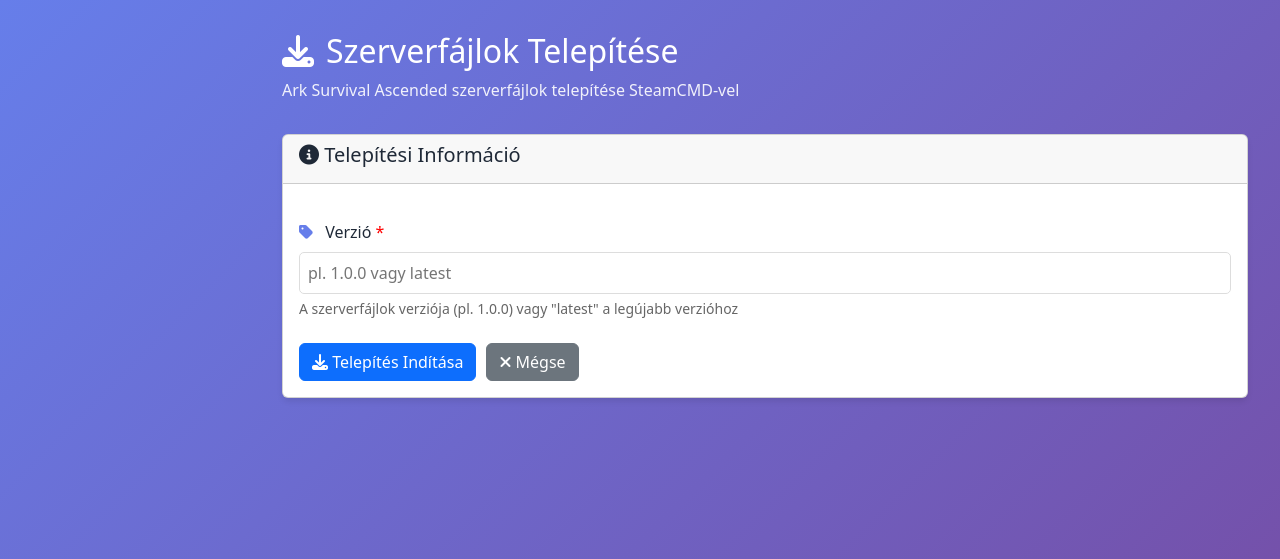
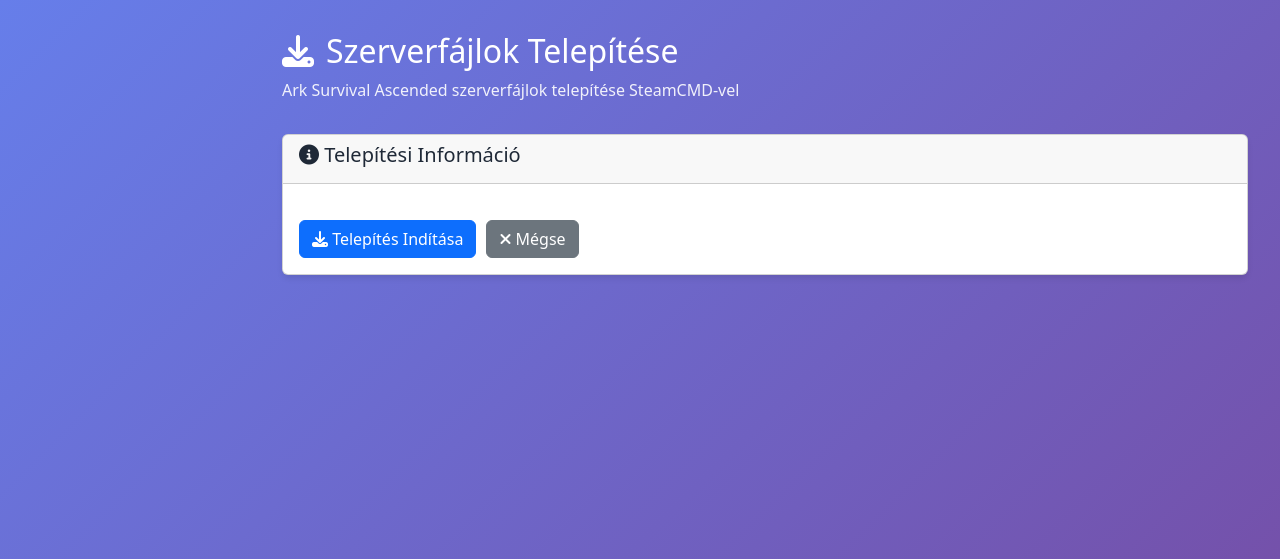
Before and after one commit to zedinke/ZedinSteamManager, a FastAPI app: template templates/ark/serverfiles/install.html in a window 1280 px wide. Shown: the top 559 px of the page. Run offline with FastAPI, Linux system fonts and the light colour scheme; the template is opened without the code that fills it, so the values that code supplies are empty.

Commit message:
Feature: Szerverfajlok telepites - mindig legfrissebb verzio, verzio mezo eltavolitva

```diff
--- a/app/routers/ark_serverfiles.py
+++ b/app/routers/ark_serverfiles.py
@@ -78,17 +78,35 @@
 @router.post("/install")
 async def start_install(
     request: Request,
-    version: str = Form(...),
     db: Session = Depends(get_db)
 ):
-    """Server Admin: Szerverfájlok telepítés indítása"""
+    """Server Admin: Szerverfájlok telepítés indítása (mindig legfrissebb verzió)"""
     current_user = require_server_admin(request, db)
+
+    # Mindig "latest" verziót használunk
+    version = "latest"
 
     # Telepítési útvonal
     user_serverfiles = get_user_serverfiles_path(current_user.id)
     install_path = user_serverfiles / version
 
-    # Ellenőrizzük, hogy létezik-e már
+    # Ellenőrizzük, hogy van-e már telepítés folyamatban
+    existing_pending = db.query(UserServerFiles).filter(
+        and_(
+            UserServerFiles.user_id == current_user.id,
+            UserServerFiles.version == version,
+            UserServerFiles.installation_status.in_(["pending", "installing"])
+        )
+    ).first()
+
+    if existing_pending:
+        raise HTTPException(
+            status_code=400,
+            detail="Már van telepítés folyamatban. Várj, amíg befejeződik!"
+        )
+
+    # Ha van már "latest" verzió, akkor újratelepítésként kezeljük
+    # (a régi verziót töröljük, ha nincs aktív)
     existing = db.query(UserServerFiles).filter(
         and_(
             UserServerFiles.user_id == current_user.id,
@@ -96,11 +114,13 @@
         )
     ).first()
 
-    if existing:
-        raise HTTPException(
-            status_code=400,
-            detail=f"Ez a verzió ({version}) már telepítve van"
-        )
+    if existing and not existing.is_active:
+        # Ha nem aktív, töröljük a régi rekordot
+        install_path_obj = Path(existing.install_path)
+        if install_path_obj.exists():
+            delete_ark_server_files(install_path_obj)
+        db.delete(existing)
+        db.commit()
 
     # Új rekord létrehozása
     serverfiles = UserServerFiles(
--- a/templates/ark/serverfiles/install.html
+++ b/templates/ark/serverfiles/install.html
@@ -24,6 +24,7 @@
                 <strong><i class="fas fa-info-circle"></i> Fontos:</strong>
                 <ul style="margin: 10px 0 0 20px;">
                     <li>A telepítés SteamCMD-vel történik</li>
+                    <li>Mindig a <strong>legfrissebb verzió</strong> töltődik le</li>
                     <li>A szerverfájlok a felhasználó serverfiles mappájába kerülnek</li>
                     <li>A telepítés folyamata élőben követhető a terminálban</li>
                     <li>A telepítés hosszabb időt vehet igénybe (több GB letöltés)</li>
@@ -31,14 +32,8 @@
             </div>
 
             <form id="installForm" style="margin-top: 20px;">
-                <div class="form-group">
-                    <label for="version">
-                        <i class="fas fa-tag"></i> Verzió <span style="color: red;">*</span>
-                    </label>
-                    <input type="text" id="version" name="version" required
-                           placeholder="pl. 1.0.0 vagy latest"
-                           style="width: 100%; padding: 8px; border: 1px solid #ddd; border-radius: 5px;">
-                    <small style="color: #666;">A szerverfájlok verziója (pl. 1.0.0) vagy "latest" a legújabb verzióhoz</small>
+                <div class="alert alert-info" style="margin-bottom: 20px;">
+                    <i class="fas fa-info-circle"></i> A telepítés automatikusan a <strong>legfrissebb verziót</strong> tölti le SteamCMD-vel.
                 </div>
 
                 <div style="display: flex; gap: 10px; margin-top: 20px;">
@@ -79,15 +74,9 @@
 document.getElementById('installForm').addEventListener('submit', async function(e) {
     e.preventDefault();
 
-    const version = document.getElementById('version').value;
     const installBtn = document.getElementById('installBtn');
     const terminalCard = document.getElementById('terminalCard');
     const terminal = document.getElementById('terminal');
-
-    if (!version) {
-        alert('Kérlek, add meg a verziót!');
-        return;
-    }
 
     // Gomb letiltása
     installBtn.disabled = true;
@@ -95,12 +84,11 @@
 
     // Terminál megjelenítése
     terminalCard.style.display = 'block';
-    terminal.innerHTML = '<div style="color: #4ec9b0;">Telepítés indítása...</div>';
+    terminal.innerHTML = '<div style="color: #4ec9b0;">Telepítés indítása (legfrissebb verzió)...</div>';
 
     try {
-        // Telepítés indítása
+        // Telepítés indítása (nincs verzió mező, mindig latest)
         const formData = new FormData();
-        formData.append('version', version);
 
         const response = await fetch('/ark/serverfiles/install', {
             method: 'POST',
```
